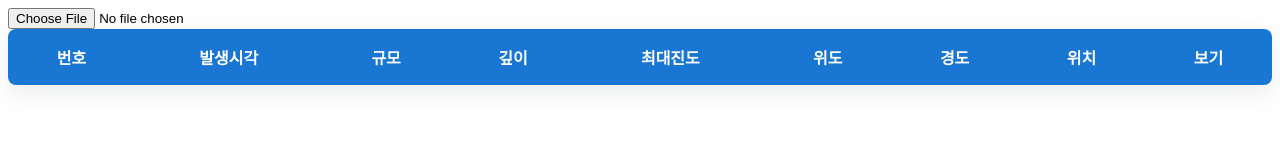
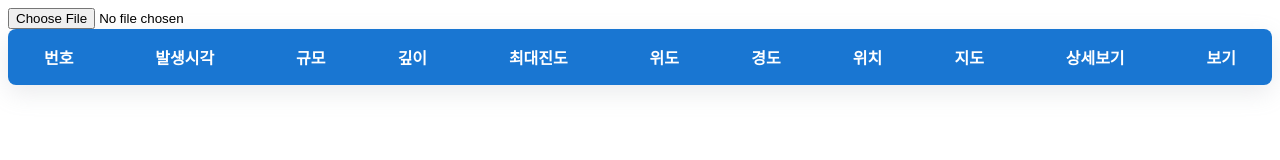
Before and after one commit to qaws7791/html_practice, a plain HTML site: page excel_table/index.html in a window 1280 px wide. Drawn offline with Linux system fonts and the light colour scheme.

Commit message:
지도, 상세보기 열 헤더 추가

```diff
--- a/excel_table/index.html
+++ b/excel_table/index.html
@@ -21,6 +21,8 @@
           <th>위도</th>
           <th>경도</th>
           <th>위치</th>
+          <th>지도</th>
+          <th>상세보기</th>
           <th>보기</th>
         </tr>
       </thead>
```
